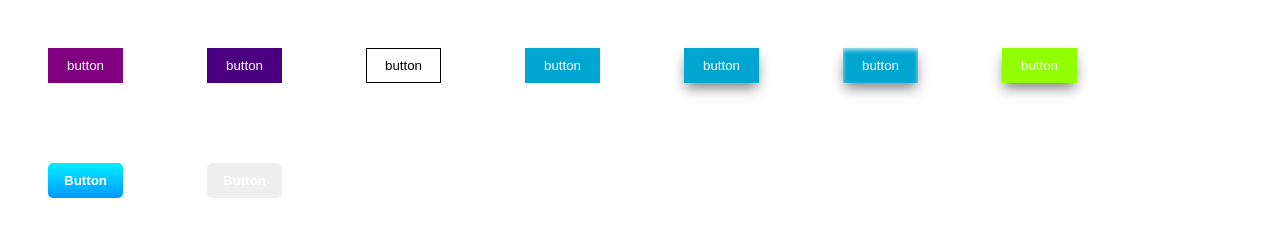
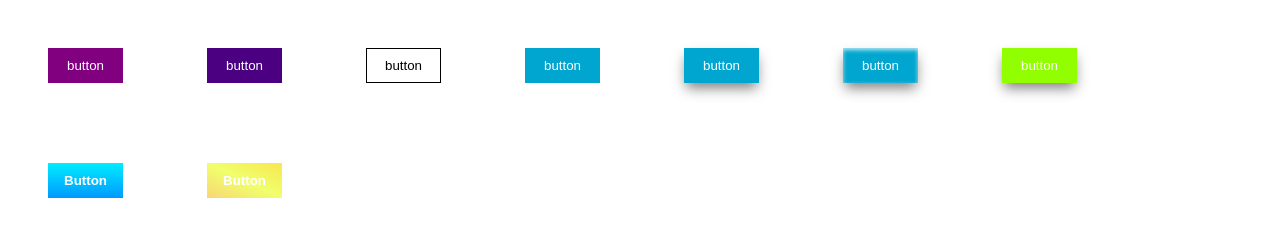
Before and after one commit to TanishqSingla/css-elements, a plain HTML site: page index.html in a window 1280 px wide. Drawn offline with Linux system fonts and the light colour scheme.

Commit message:
added another gradient button

```diff
--- a/style.css
+++ b/style.css
@@ -37,7 +37,7 @@ body > * > * {
 #rectangular button:focus {
 	outline: none;
 }
-#rectangular button::-moz-focus-inner {
+button::-moz-focus-inner {
 	border: none;
 }
 
@@ -142,7 +142,6 @@ body > * > * {
  */
 #gradient button {
 	border: none;
-  border-radius: 5px;
 	color: white;
 	font-weight: bold;
 	height: 35px;
@@ -155,3 +154,22 @@ body > * > * {
 #gradient button.i1 {
 	background-image: linear-gradient(#00eeff, #0099ff);
 }
+#gradient button.i1:active {
+	background-image: linear-gradient(#0099ff, #00eeff);
+}
+/* i2 */
+#gradient button.i2 {
+	background-image: linear-gradient(
+		to top right,
+		#642cff,
+		#ffad7d,
+		#f0ff6c,
+		#ffcf33
+	);
+	background-size: 300% 300%;
+	background-position: right;
+	transition: background-position 0.5s ease-in-out;
+}
+#gradient button.i2:hover {
+	background-position: left;
+}
```
Lines whose indentation alone changed are shown as unchanged.
